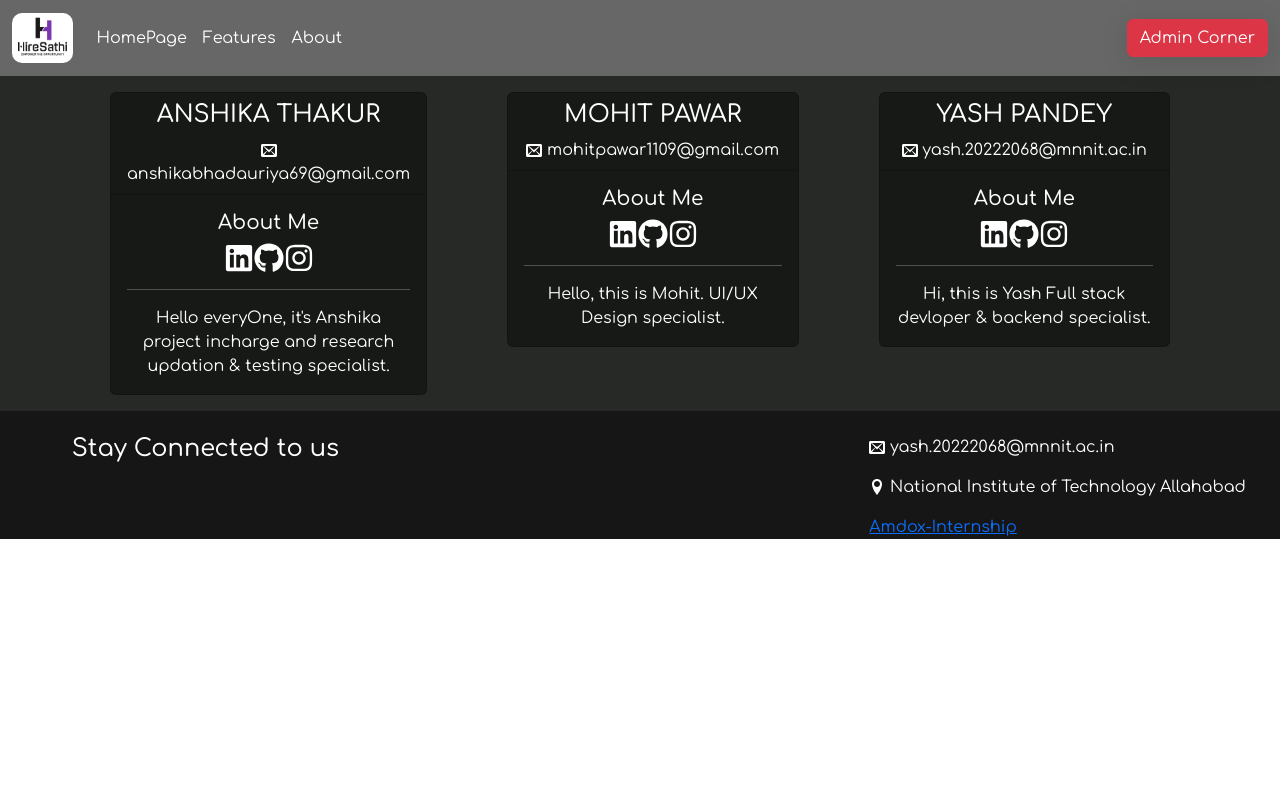
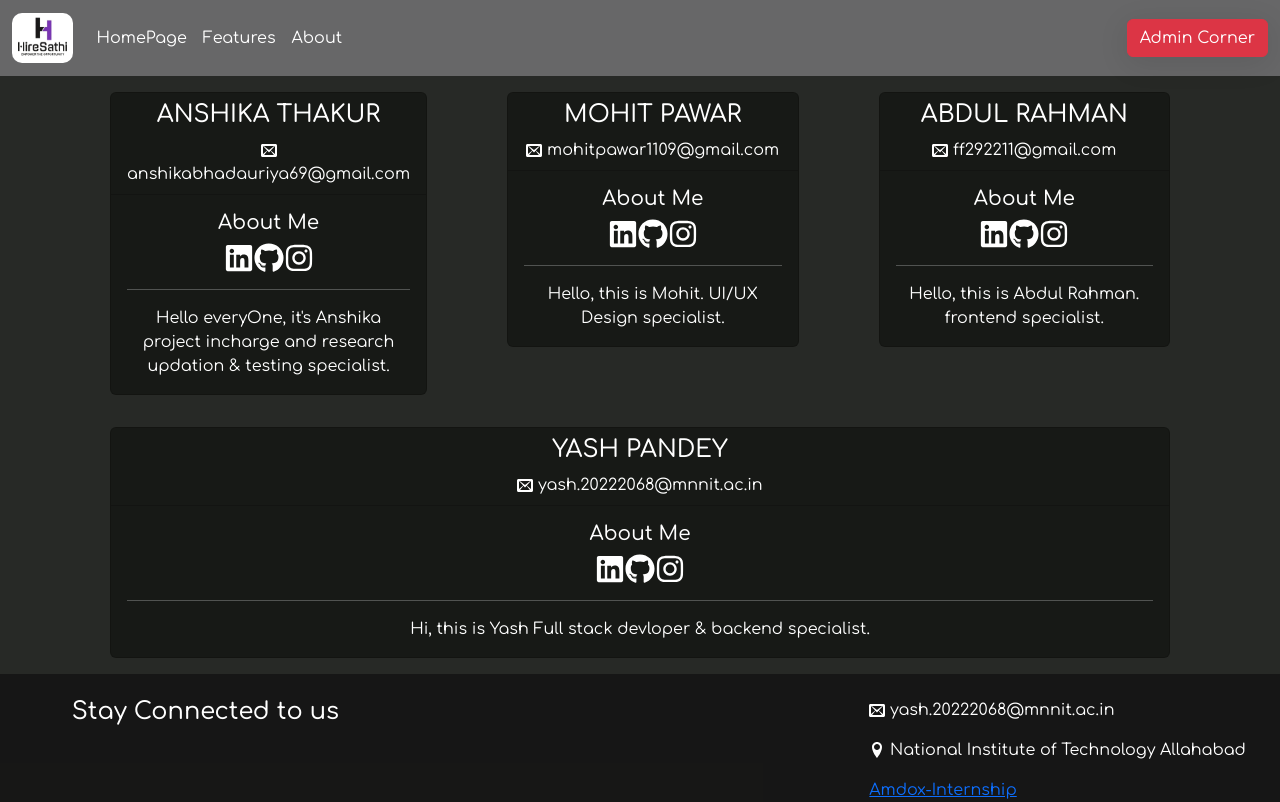
Before and after one commit to yash264/Job_Listing, a React (Create React App) app in the folder frontend/: page /about in a window 1280 px wide. Built offline with nearby package versions, Linux system fonts and the light colour scheme; no server answers.

Commit message:
Update About.jsx

```diff
--- a/frontend/src/pages/About.jsx
+++ b/frontend/src/pages/About.jsx
@@ -113,6 +113,32 @@ function About() {
                                 </div>
                             </div>
                         </div>
+                        <div class="col">
+                            <div class="p-3">
+                                <div class="card text-center" style={{ backgroundColor: "rgba(16, 18, 15, 0.65)", color: "white" }}>
+                                    <div class="card-header">
+                                        <h4>ABDUL RAHMAN</h4>
+                                        <ImEnvelop /> ff292211@gmail.com
+                                    </div>
+                                    <div class="card-body">
+                                        <h5 class="card-title">About Me</h5>
+                                        <a href="#" style={{ color: "white" }} >
+                                            <FaLinkedin size={30} />
+                                        </a>
+                                        <a href="#" style={{ color: "white" }} >
+                                            <FaGithub size={30} />
+                                        </a>
+                                        <a href="#" target="_blank" style={{ color: "white" }} >
+                                            <FaInstagram size={30} />
+                                        </a>
+                                        <hr />
+                                        <p class="card-text">
+                                            Hello, this is Abdul Rahman. frontend  specialist.
+                                        </p>
+                                    </div>
+                                </div>
+                            </div>
+                        </div>
 
                         <div class="col">
                             <div class="p-3" >
```
